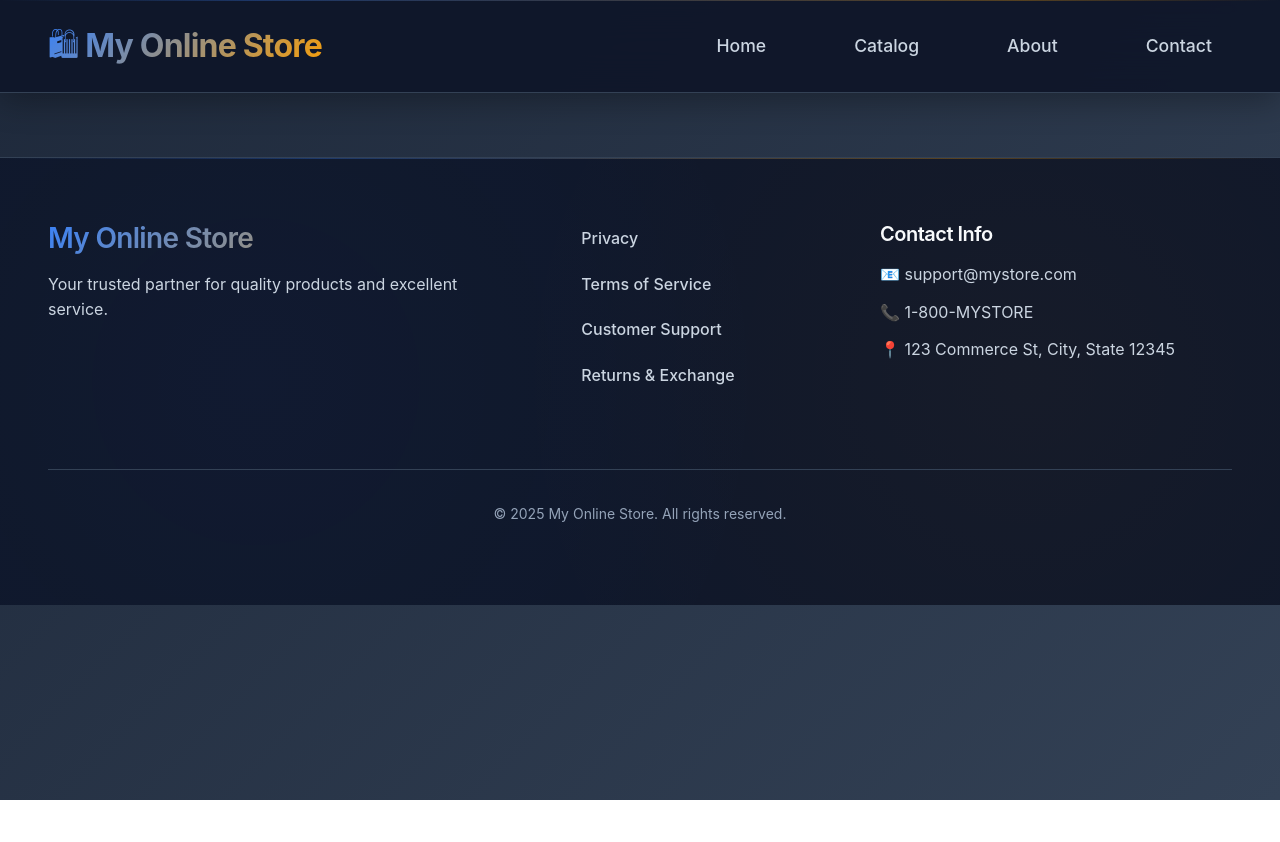
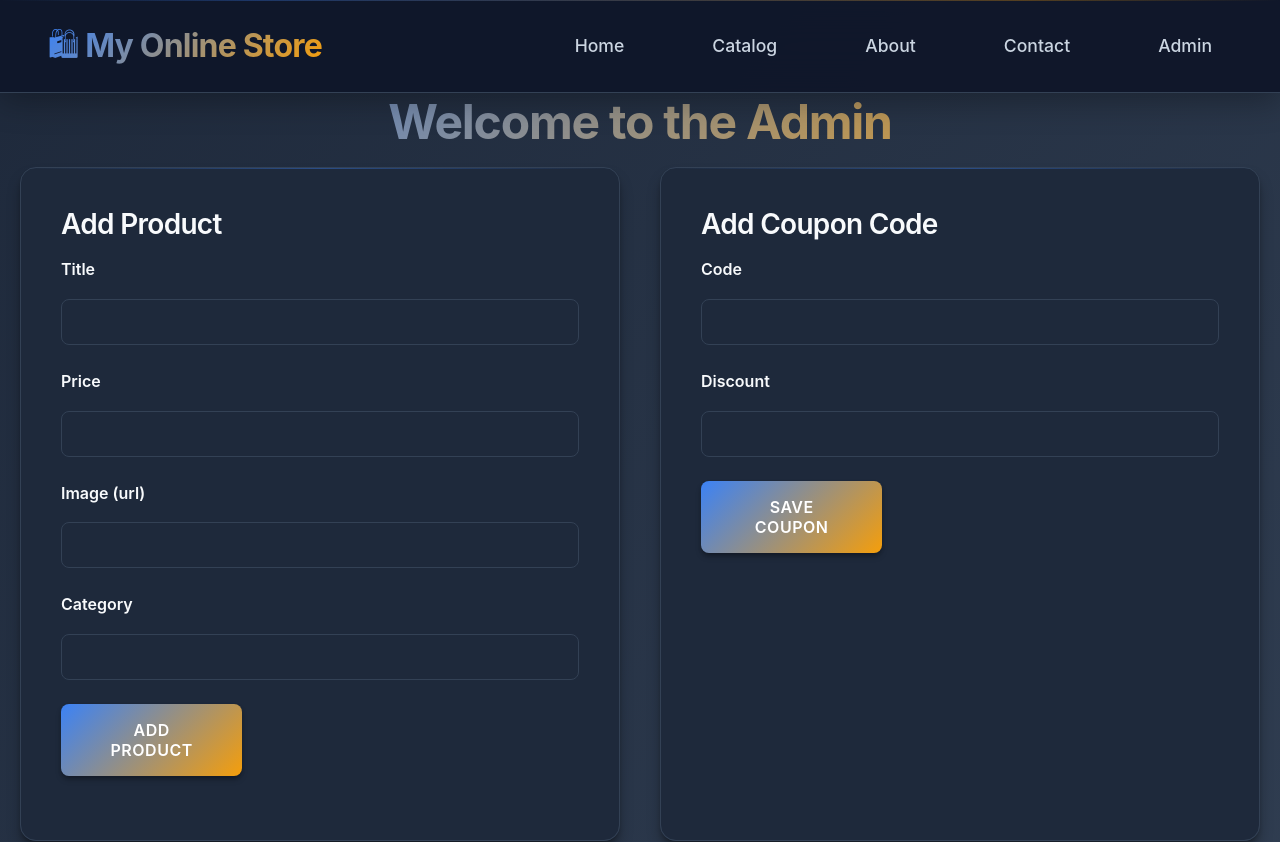
Before and after one commit to ZaneM201/my-react-store, a React (Vite) app: page /admin in a window 1280 px wide. Shown: the top 842 px of the page. Before the commit the page ends 800 px from the top, so only its background shows below. Built offline with nearby package versions, Linux system fonts and the light colour scheme.

Commit message:
109 Class 2

```diff
--- a/src/App.jsx
+++ b/src/App.jsx
@@ -5,6 +5,7 @@ import About from './pages/about';
 import Catalog from './pages/catalog';
 import Home from './pages/home';
 import Contact from './pages/contact';
+import Admin from './pages/admin';
 
 import { BrowserRouter, Routes, Route } from 'react-router-dom';
 
@@ -19,6 +20,7 @@ function App() {
       <Route path="/catalog" element={<Catalog/>}></Route>
       <Route path="/about" element={<About/>}></Route>
       <Route path="/contact" element={<Contact/>}></Route>
+      <Route path="/admin" element={<Admin/>}>S</Route>
     </Routes>
 
     <Footer/>
--- a/src/components/Navbar.jsx
+++ b/src/components/Navbar.jsx
@@ -22,6 +22,9 @@ function Navbar(){
                         <li className="nav-item">
                             <Link to="/contact" className="nav-link">Contact</Link>
                         </li>
+                        <li className="nav-item">
+                            <Link to="/admin" className="nav-link">Admin</Link>
+                        </li>
                     </ul>
                 </div>
             </div>
--- /dev/null
+++ b/src/components/couponsForm.css
@@ -0,0 +1,81 @@
+/* Add Coupon Code Form */
+.coupons-form {
+    background: var(--gradient-card);
+    border: 1px solid var(--border-color);
+    border-radius: var(--border-radius-lg);
+    box-shadow: var(--shadow-lg);
+    padding: 2.5rem;
+    width: 100%;
+    max-width: 600px;
+    position: relative;
+    backdrop-filter: blur(10px);
+    -webkit-backdrop-filter: blur(10px);
+}
+
+.coupons-form::before {
+    content: '';
+    position: absolute;
+    top: 0;
+    left: 0;
+    right: 0;
+    height: 1px;
+    background: linear-gradient(90deg, transparent, rgba(59, 130, 246, 0.4), transparent);
+}
+
+.coupons-form > div {
+    margin-bottom: 1.5rem;
+    display: flex;
+    flex-direction: column;
+    gap: 0.5rem;
+}
+
+.coupons-form label {
+    color: var(--text-primary);
+    font-weight: 600;
+    font-size: 1rem;
+    margin-bottom: 0.5rem;
+}
+
+.coupons-form input {
+    background: var(--bg-secondary);
+    border: 1px solid var(--border-color);
+    border-radius: var(--border-radius-sm);
+    color: var(--text-primary);
+    font-size: 1rem;
+    padding: 0.75rem 1rem;
+    transition: var(--transition);
+    font-family: inherit;
+}
+
+.coupons-form input:focus {
+    outline: none;
+    border-color: var(--primary-color);
+    box-shadow: 0 0 0 3px rgba(59, 130, 246, 0.1);
+    background: var(--bg-tertiary);
+}
+
+.coupons-form button {
+    background: var(--gradient-primary);
+    color: var(--text-light);
+    border: none;
+    border-radius: var(--border-radius-sm);
+    padding: 1rem 2rem;
+    font-size: 1rem;
+    font-weight: 600;
+    cursor: pointer;
+    transition: var(--transition);
+    width: 35%;
+    text-transform: uppercase;
+    letter-spacing: 0.5px;
+    box-shadow: var(--shadow);
+}
+
+.coupons-form button:hover {
+    transform: translateY(-2px);
+    box-shadow: var(--shadow-lg);
+    filter: brightness(1.1);
+}
+
+.coupons-form button:active {
+    transform: translateY(-1px);
+}
--- /dev/null
+++ b/src/components/couponsForm.jsx
@@ -0,0 +1,46 @@
+import { useState } from 'react'
+import "./couponsForm.css";
+
+function CouponsForm(){
+    const [coupon, setCoupons] = useState({
+        code: '',
+        discount: ''
+    });
+
+    function handleInput(e){
+        let text = e.target.value;
+        let name = e.target.name;
+
+        let copy = {...coupon};
+        if(name == "code"){
+            copy.code = text;
+        }else{
+            copy.discount = text * 1; //parse it to a number
+        }
+        setCoupons(copy);
+    }
+
+    function save(){
+        console.log(coupon);
+    }
+
+    return(
+        <div className="coupons-form">
+            <h3>Add Coupon Code</h3>
+
+            <div>
+                <label className="form-label">Code</label>
+                <input onBlur={handleInput} name="code" type="text" className="form-control" />
+            </div>
+            <div>
+                <label className="form-label">Discount</label>
+                <input onBlur={handleInput} name="discount" type="text" className="form-control" />
+            </div>
+            <div className="controls">
+                <button onClick={save} className="btn-save">Save Coupon</button>
+            </div>
+        </div>
+    );
+}
+
+export default CouponsForm;
--- /dev/null
+++ b/src/components/productsForm.css
@@ -0,0 +1,81 @@
+/* Add Product Form */
+.product-form {
+    background: var(--gradient-card);
+    border: 1px solid var(--border-color);
+    border-radius: var(--border-radius-lg);
+    box-shadow: var(--shadow-lg);
+    padding: 2.5rem;
+    width: 100%;
+    max-width: 600px;
+    position: relative;
+    backdrop-filter: blur(10px);
+    -webkit-backdrop-filter: blur(10px);
+}
+
+.product-form::before {
+    content: '';
+    position: absolute;
+    top: 0;
+    left: 0;
+    right: 0;
+    height: 1px;
+    background: linear-gradient(90deg, transparent, rgba(59, 130, 246, 0.4), transparent);
+}
+
+.product-form > div {
+    margin-bottom: 1.5rem;
+    display: flex;
+    flex-direction: column;
+   gap: 0.5rem;
+}
+
+.product-form label {
+    color: var(--text-primary);
+    font-weight: 600;
+    font-size: 1rem;
+    margin-bottom: 0.5rem;
+}
+
+.product-form input {
+    background: var(--bg-secondary);
+    border: 1px solid var(--border-color);
+    border-radius: var(--border-radius-sm);
+    color: var(--text-primary);
+    font-size: 1rem;
+    padding: 0.75rem 1rem;
+    transition: var(--transition);
+    font-family: inherit;
+}
+
+.product-form input:focus {
+    outline: none;
+    border-color: var(--primary-color);
+    box-shadow: 0 0 0 3px rgba(59, 130, 246, 0.1);
+   background: var(--bg-tertiary);
+}
+
+.product-form button {
+    background: var(--gradient-primary);
+    color: var(--text-light);
+    border: none;
+    border-radius: var(--border-radius-sm);
+    padding: 1rem 2rem;
+    font-size: 1rem;
+    font-weight: 600;
+    cursor: pointer;
+    transition: var(--transition);
+    width: 35%;
+    text-transform: uppercase;
+    letter-spacing: 0.5px;
+    box-shadow: var(--shadow);
+}
+
+.product-form button:hover {
+    transform: translateY(-2px);
+    box-shadow: var(--shadow-lg);
+    filter: brightness(1.1);
+}
+
+.product-form button:active {
+    transform: translateY(-1px);
+}
--- /dev/null
+++ b/src/components/productsForm.jsx
@@ -0,0 +1,55 @@
+import { useState } from 'react'
+import "./productsForm.css";
+
+function ProductsForm(){
+    const [product, setProduct] = useState({
+        title: '',
+        price: '',
+        image: '',
+        category: '',
+    });
+
+    function handleInput(e){
+        let text = e.target.value;
+        let name = e.target.name;
+
+        let copy = {...product}
+        if(name == "price"){
+            text = text * 1;
+        }
+        copy[name] = text;
+        setProduct(copy);
+    }
+
+    function save(){
+        console.log(product)
+    }
+
+    return(
+        <div className="product-form">
+            <h3>Add Product</h3>
+
+            <div>
+                <label className="form-label">Title</label>
+                <input onBlur={handleInput} type="text" name="title" className="form-control" />
+            </div>
+            <div>
+                <label className="form-label">Price</label>
+                <input onBlur={handleInput} type="text" name="price" className="form-control" />
+            </div>
+            <div>
+                <label className="form-label">Image (url)</label>
+                <input onBlur={handleInput} type="text" name="image" className="form-control" />
+            </div>
+            <div>
+                <label className="form-label">Category</label>
+                <input onBlur={handleInput} type="text" name="category" className="form-control" />
+            </div>
+            <div>
+                <button onClick={save} className="btn-save">Add Product</button>
+            </div>
+        </div>
+    );
+}
+
+export default ProductsForm;
--- /dev/null
+++ b/src/pages/admin.css
@@ -0,0 +1,10 @@
+
+.admin h1{
+    text-align: center;
+}
+
+.admin-cards{
+    display: flex;
+    flex-direction: row;
+    justify-content: space-around;
+}
--- /dev/null
+++ b/src/pages/admin.jsx
@@ -0,0 +1,20 @@
+import './admin.css';
+import CouponsForm from '../components/couponsForm';
+import ProductsForm from '../components/productsForm';
+
+function Admin(){
+    return(
+        <div className="admin">
+            <h1>Welcome to the Admin</h1>
+
+            <div className="admin-cards">
+
+                <ProductsForm/>
+                <CouponsForm/>
+
+            </div>
+        </div>
+    );
+}
+
+export default Admin;
--- a/src/pages/catalog.css
+++ b/src/pages/catalog.css
@@ -1,4 +1,4 @@
-/* Enhanced Dark Catalog Page Styles */
+/* Dark Catalog Page Styles */
 .catalog {
   padding: 3rem 2rem;
   max-width: 1400px;
@@ -126,7 +126,7 @@
   max-width: 100%;
 }
 
-/* Enhanced grid animations */
+/* grid animations */
 .catalog-card > * {
   animation: fadeInUp 0.6s ease-out;
   animation-fill-mode: both;
--- a/src/pages/catalog.jsx
+++ b/src/pages/catalog.jsx
@@ -1,5 +1,5 @@
+import "./catalog.css";
 import Products from "../components/products";
-import "./catalog.css";
 import { useEffect, useState } from "react";
 import DataService from "../dataService/data";
 
@@ -42,7 +42,7 @@ function Catalog(){
 
     return(
         <div className="catalog-card">
-            <h2>Catalog Page</h2>
+            <h2>Our Catalog</h2>
             <h3>Hello we have {productsGlobal.length} new products</h3>
             <button onClick={clearFilter} className="btn btn-info m1">All</button>
             {categories.map(catTemp => <button onClick={()=> filter(catTemp)} key={catTemp} className="btn btn-info m-1">{catTemp}</button>)}
--- a/src/pages/contact.css
+++ b/src/pages/contact.css
@@ -134,7 +134,7 @@
   font-weight: 600;
   cursor: pointer;
   transition: var(--transition);
-  width: 100%;
+  width: 35%;
   text-transform: uppercase;
   letter-spacing: 0.5px;
   box-shadow: var(--shadow);
```
